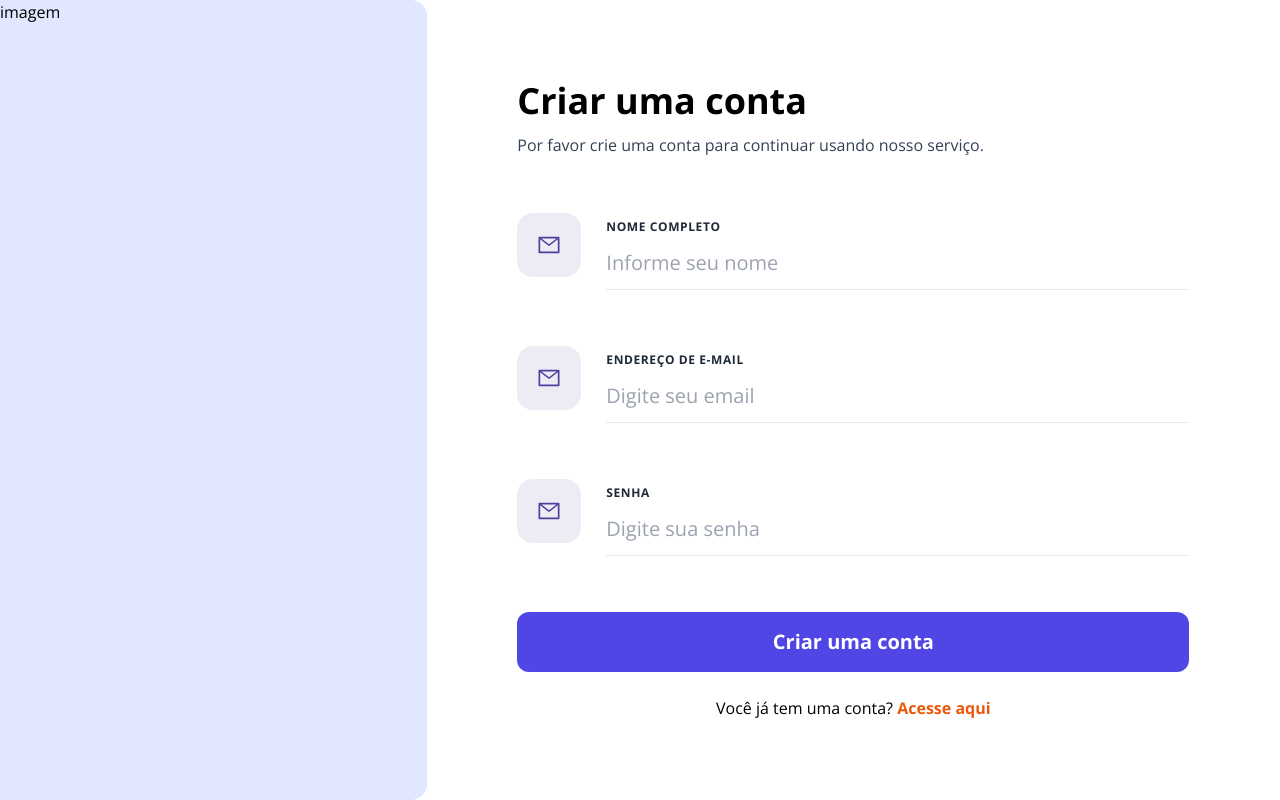
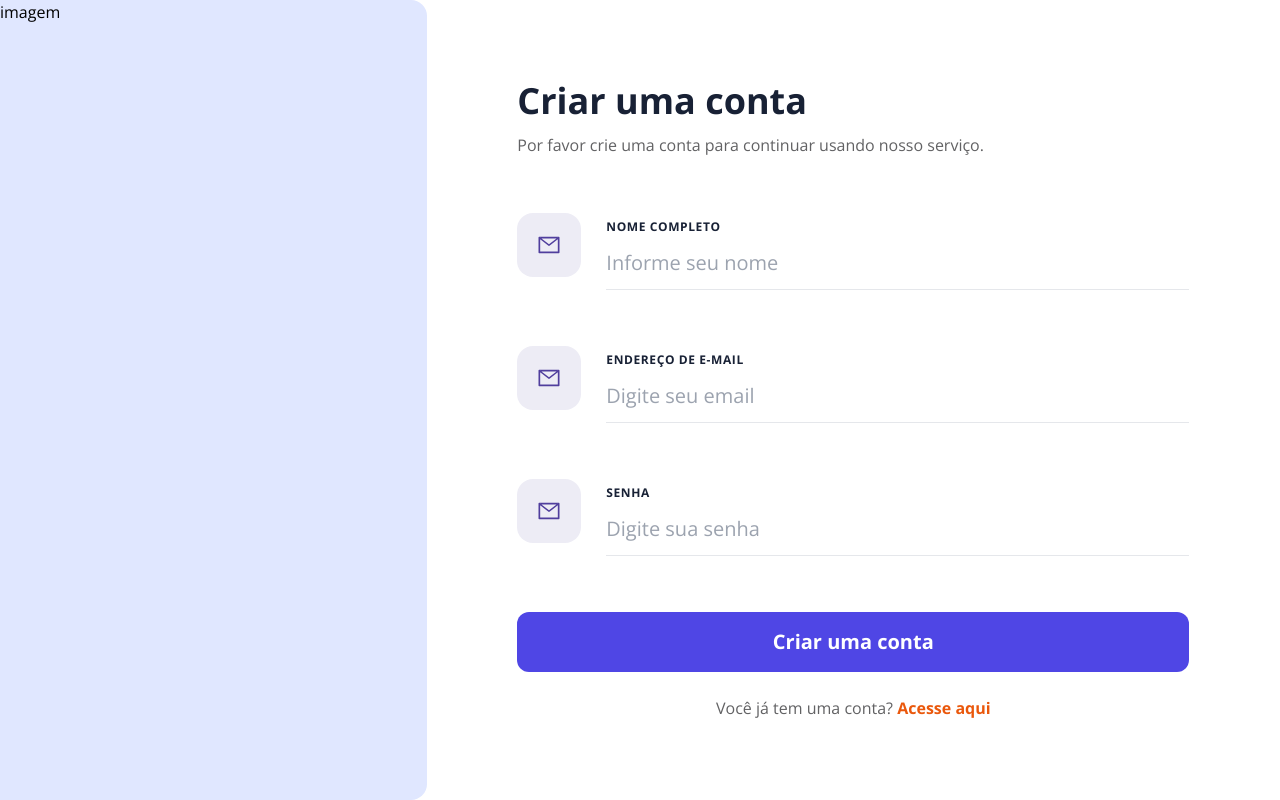
Before and after one commit to mrcomputer2018/delivery-app, a Next.js app: page /signup in a window 1280 px wide. Built offline with nearby package versions, Linux system fonts and the light colour scheme.

Commit message:
Estilos acertos de cores

```diff
--- a/components/input-text/style.module.css
+++ b/components/input-text/style.module.css
@@ -13,8 +13,10 @@
 
 .label {
     @apply text-xs font-bold uppercase tracking-wider text-gray-800;
+    color: #182135;
 }
 
 .input {
-    @apply w-full py-3 text-xl text-gray-600 border-b focus:border-indigo-500 focus:outline-none;
+    @apply w-full py-3 text-xl border-b focus:border-indigo-500 focus:outline-none;
+    color: #626264;
 }
--- a/pages/forgot.tsx
+++ b/pages/forgot.tsx
@@ -21,7 +21,7 @@ const Forgot: NextPage = () => {
             <div className='lg:basis-8/12 flex'>
                 <div className='max-w-2xl w-4/5 m-auto'>
                     <h1 className='font-bold text-4xl mb-3'>Esqueceu a senha?</h1>
-                    <p className='text-slate-700 mb-14'>
+                    <p className='mb-14'>
                         Digite seu endereço de e-mail para continuar.
                     </p>
 
--- a/pages/signup.tsx
+++ b/pages/signup.tsx
@@ -21,7 +21,7 @@ const Signup: NextPage = () => {
           {/* max-w - largura maxima */}
           <div className='max-w-2xl w-4/5 m-auto'>
             <h1 className='font-bold text-4xl mb-3'>Criar uma conta</h1>
-            <p className='text-slate-700 mb-14'>
+            <p className='mb-14'>
               Por favor crie uma conta para continuar usando nosso serviço.
             </p>
 
--- a/styles/globals.css
+++ b/styles/globals.css
@@ -3,3 +3,13 @@
 @tailwind base;
 @tailwind components;
 @tailwind utilities;
+
+@layer base {
+    h1, h2, h3 {
+        color: #182135;
+    }
+
+    p, input, label {
+        color: #626264;
+    }
+}
```
